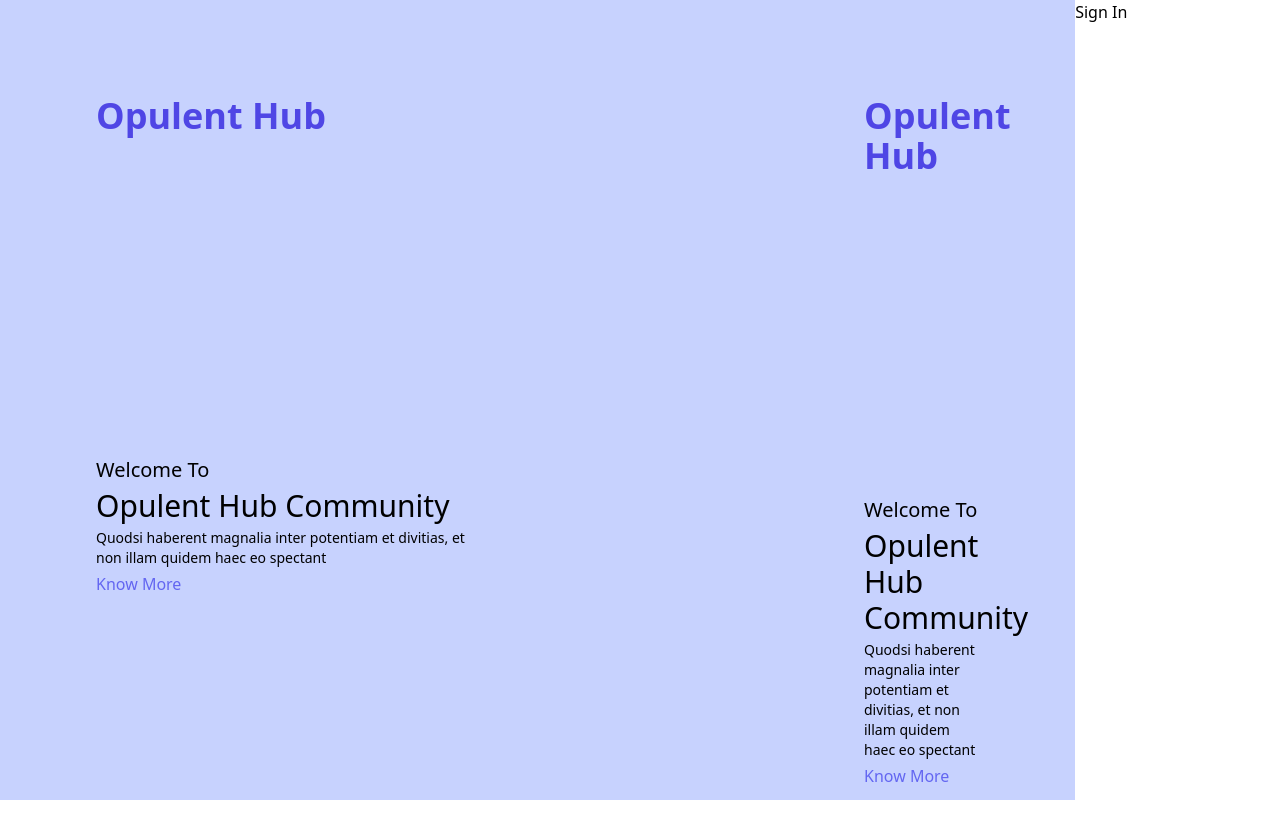
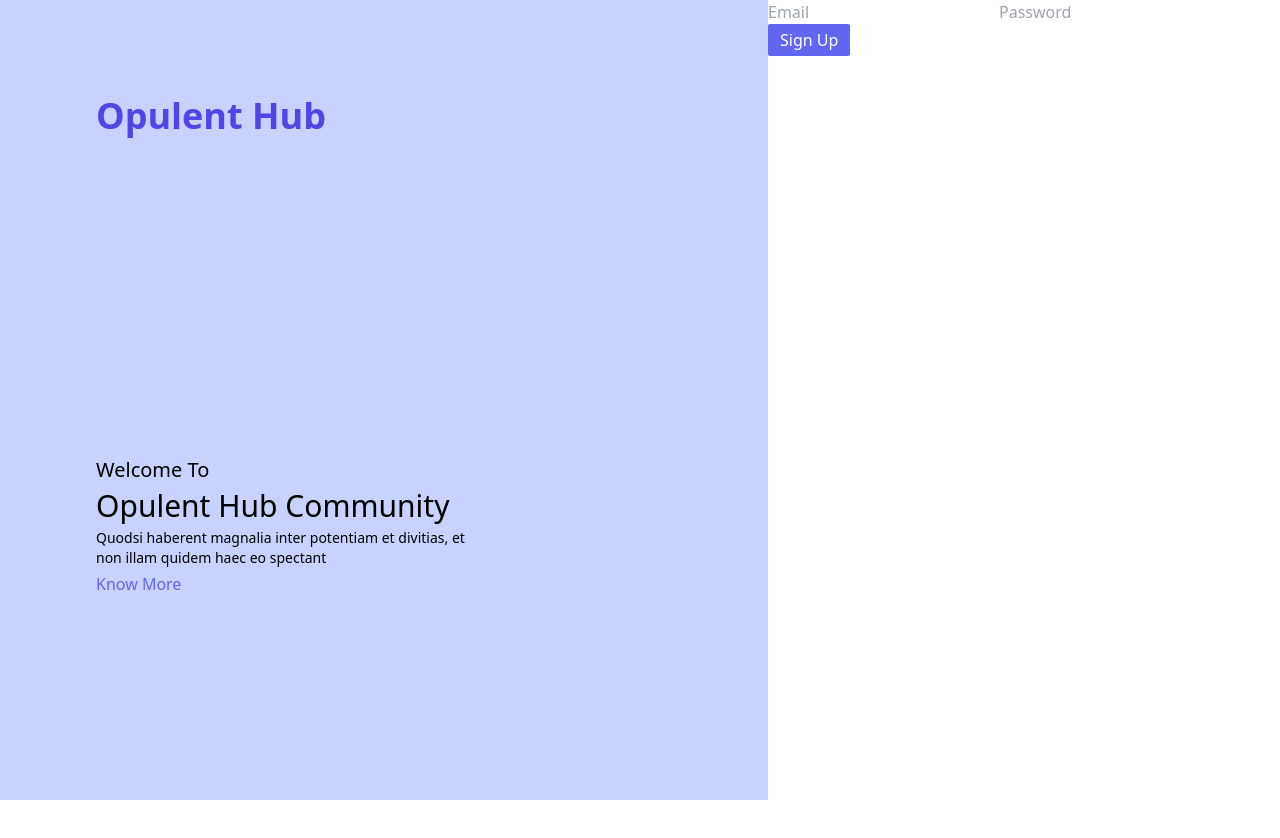
Before and after one commit to geetansh-oss/Opulent-Hub, a Next.js app: page /auth/signup in a window 1280 px wide. Shown: the top 838 px of the page. After the commit the page ends 800 px from the top, so only its background shows below. Built offline with nearby package versions, Linux system fonts and the light colour scheme.

Commit message:
google sign in is working with database for owner

```diff
--- a/src/app/api/auth/[...nextauth]/option.js
+++ b/src/app/api/auth/[...nextauth]/option.js
@@ -26,7 +26,7 @@ export const Options = {
     CredentialsProvider({
       name: 'Credentials',
       credentials: {
-        email: { label: "email", type: "text", placeholder: "example@gmail.com" },
+        email: { label: "email", type: "email", placeholder: "example@gmail.com" },
         password: { label: "password", type: "password" }
       },
       async authorize(credentials, req) {
@@ -35,25 +35,23 @@ export const Options = {
           // const editorExist = await Editor.findOne({
           //   email: credentials?.email,
           // });
-          const user = {id:"4", email: 'test@gmail.com', password: 'test', role : "editor"}
-          console.log("editor profile");
+          const user = { id: "4", email: 'test@gmail.com', password: 'test', role: "editor" }
           if (!user) {
             return null;
           } else if (credentials?.email === user.email && credentials?.password === user.password) {
-            console.log(user);
             return user;
           } else {
             return null;
           }
-        } catch(error) {
+        } catch (error) {
           console.log(error);
         }
       }
     })
   ],
-  // pages: {
-  //   signIn: '/auth/signin'
-  // },
+  pages: {
+    signIn: '/auth/signin'
+  },
   callbacks: {
     async jwt({ token, user }) {
       if (user) token.role = user.role;
@@ -64,6 +62,29 @@ export const Options = {
       if (session?.user) session.user.role = token.role;
       console.log(`session: ${session}`);
       return session;
+    },
+    async signIn({ profile }) {
+      try {
+        await connectToDB();
+        const existUser = await Owner.findOne({
+          email: profile?.email
+        })
+
+        if (!existUser) {
+          const newUser = await Owner.create({
+            email: profile?.email,
+            image: profile?.picture,
+            username: profile?.name.split(" ").join("").toLowerCase()
+          })
+          console.log("new User Created :-", newUser);
+          return true;
+        }
+        console.log("Existing User:-", existUser);
+        return true;
+      } catch (error) {
+        console.error("sign in error", error);
+        return false;
+      }
     }
   }
 }
--- a/src/app/auth/signin/page.jsx
+++ b/src/app/auth/signin/page.jsx
@@ -1,8 +1,9 @@
 "use client";
 
-import { useState } from 'react';
+import { useState, useEffect } from 'react';
 import { useSession, signIn } from 'next-auth/react';
 import { redirect } from 'next/navigation';
+import SignUp from '@/app/auth/signup/page';
 export default function SignIn() {
 
   const [role, setRole] = useState("owner");
@@ -20,13 +21,13 @@ export default function SignIn() {
   function handleRoleSelection(selectedRole) {
     setRole(selectedRole);
   };
-
-  async function handleSignIn(role) {
-    if (role == "owner") {
-      signIn('google', { callbackUrl: 'dashboard/owner' });
-    } else if (role == "editor") {
-      signIn("credentials", { email: "test@gmail.com", password: "test" })
-    }
+// handle owner signIn amd signUp
+  async function handleSignInOwner() {
+    signIn('google', { callbackUrl: '/dashboard/owner' });
+  }
+// handle editor signIn and signUp
+  async function handleSignInEditor(){
+    signIn('credentials',{email, password, })
   }
 
   return (
@@ -63,7 +64,7 @@ export default function SignIn() {
         {role == "owner" ? (
           <button
             className="px-4 py-2 bg-indigo-600 text-white rounded hover:bg-indigo-700"
-            onClick={(role) => (handleSignIn(role))}
+            onClick={handleSignInOwner}
           >
             Sign in with Google as {role}
           </button>
--- a/src/app/auth/signup/page.jsx
+++ b/src/app/auth/signup/page.jsx
@@ -1,9 +1,44 @@
-import AuthLayout from "@/app/auth/layout"; // Ensure correct import
+// pages/auth/signup.js
+import { signIn } from 'next-auth/react';
+import { useState } from 'react';
 
-export default function SignIn() {
+export default function SignUp() {
+  const [email, setEmail] = useState('');
+  const [password, setPassword] = useState('');
+
+  const handleSubmit = async (e) => {
+    e.preventDefault();
+    const res = await signIn('credentials', {
+      email,
+      password,
+      redirect: false,  // Prevent automatic redirection
+      isSignUp: true,   // Custom flag to handle sign-up in authorize()
+    });
+
+    if (res.error) {
+      console.log("Error:", res.error);
+    } else {
+      console.log("Signed up and logged in:", res);
+    }
+  };
+
   return (
-    <AuthLayout>
-      <div>Sign In</div>
-    </AuthLayout>
+    <form onSubmit={handleSubmit}>
+      <input
+        type="email"
+        placeholder="Email"
+        value={email}
+        onChange={(e) => setEmail(e.target.value)}
+        required
+      />
+      <input
+        type="password"
+        placeholder="Password"
+        value={password}
+        onChange={(e) => setPassword(e.target.value)}
+        required
+      />
+      <button type="submit" className = "btn">Sign Up</button>
+    </form>
   );
 }
--- a/src/models/owner.js
+++ b/src/models/owner.js
@@ -9,7 +9,7 @@ const ownerSchema = new Schema({
   username: {
     type: String,
     required: [true, 'Username is required!'],
-    match: [/^(?=.{6,20}$)(?![_.])(?!.*[_.]{2})[a-zA-Z0-9._]+(?<![_.])$/, "Username invalid, it should contain 8-20 alphanumeric letters and be unique!"]
+    // match: [/^(?=.{6,20}$)(?![_.])(?!.*[_.]{2})[a-zA-Z0-9._]+(?<![_.])$/, "Username invalid, it should contain 8-20 alphanumeric letters and be unique!"]
   },
   password:{
     type: String,
--- a/src/utils/database.js
+++ b/src/utils/database.js
@@ -1,6 +1,6 @@
 import mongoose from 'mongoose';
 
-let isConnect = "false";
+let isConnect = false;
 export async function connectToDB(){
   mongoose.set('strictQuery', true);
 
@@ -15,6 +15,7 @@ export async function connectToDB(){
     })
     isConnect = true;
   } catch (error) {
-    console.error(error);
+    console.error("database error",error);
+    throw error;
   }
 }
```
